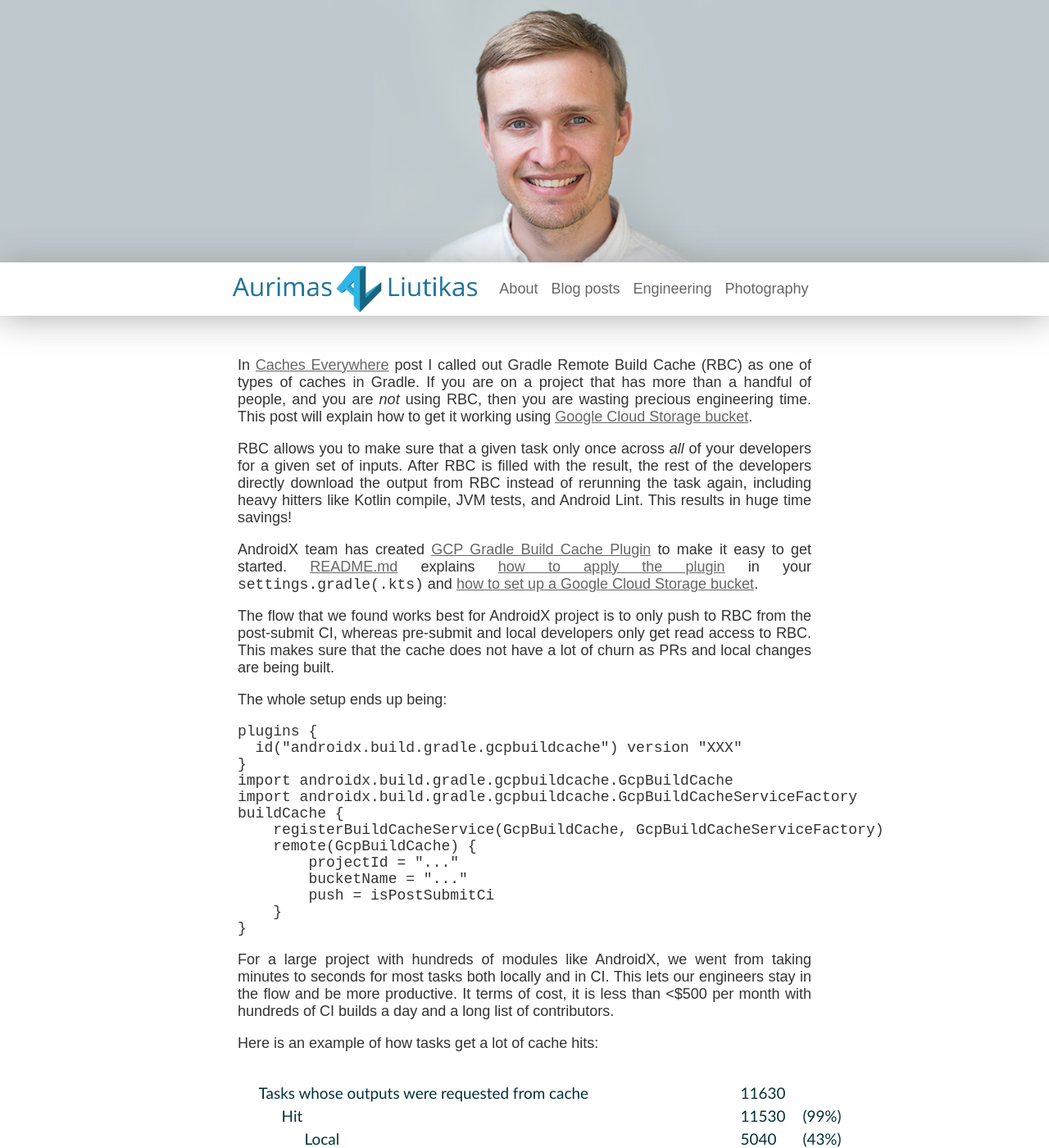
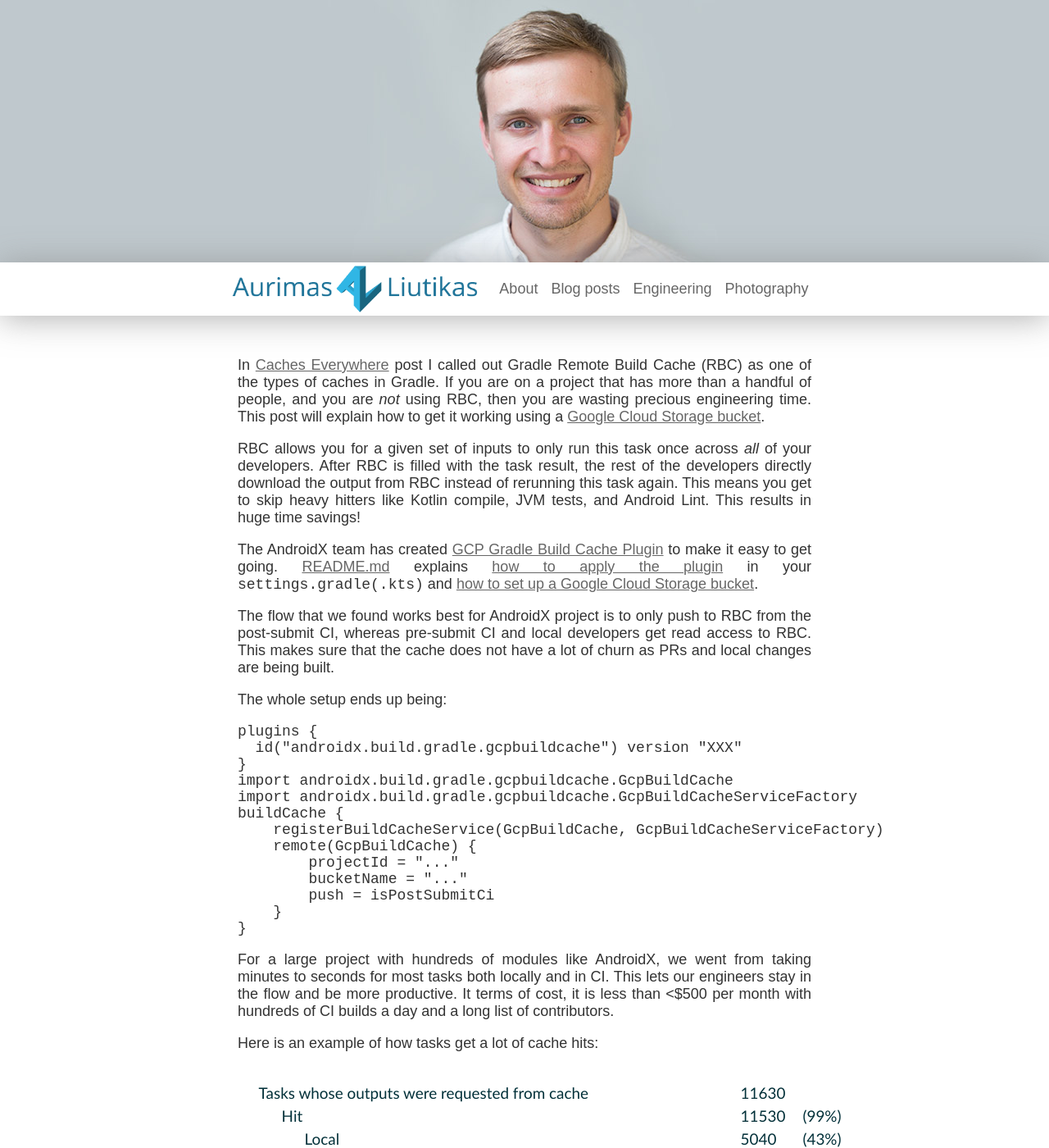
Before and after one commit to liutikas/liutikas.github.io, a Jekyll site: the page built from _posts/2022-07-13-Stop-Wasting-Time.md, in a window 1280 px wide and 1400 px high. Shown: the whole window at 82% size. Built offline with Jekyll 4.4.1, drawn with Linux system fonts in a browser that asks for light colours; some of the changed text lies outside the part shown.

Commit message:
Fix up some typos

```diff
--- a/_posts/2022-07-13-Stop-Wasting-Time.md
+++ b/_posts/2022-07-13-Stop-Wasting-Time.md
@@ -5,24 +5,24 @@
 ---
 
 In [Caches Everywhere]({% post_url 2022-04-19-Caches-Everywhere %}) post I called
-out Gradle Remote Build Cache (RBC) as one of types of caches in Gradle.
+out Gradle Remote Build Cache (RBC) as one of the types of caches in Gradle.
 If you are on a project that has more than a handful of people, and you are
 *not* using RBC, then you are wasting precious engineering time. This post will
-explain how to get it working using [Google Cloud Storage bucket](https://cloud.google.com/storage/docs/key-terms#buckets).
+explain how to get it working using a [Google Cloud Storage bucket](https://cloud.google.com/storage/docs/key-terms#buckets).
 
-RBC allows you to make sure that a given task only once across *all* of your
-developers for a given set of inputs. After RBC is filled with the result, the
+RBC allows you for a given set of inputs to only run this task once across
+*all* of your developers. After RBC is filled with the task result, the
 rest of the developers directly download the output from RBC instead of
-rerunning the task again, including heavy hitters like Kotlin compile, JVM tests,
-and Android Lint. This results in huge time savings!
+rerunning this task again. This means you get to skip heavy hitters like Kotlin
+compile, JVM tests, and Android Lint. This results in huge time savings!
 
-AndroidX team has created [GCP Gradle Build Cache Plugin](https://github.com/androidx/gcp-gradle-build-cache)
-to make it easy to get started. [README.md](https://github.com/androidx/gcp-gradle-build-cache#readme)
+The AndroidX team has created [GCP Gradle Build Cache Plugin](https://github.com/androidx/gcp-gradle-build-cache)
+to make it easy to get going. [README.md](https://github.com/androidx/gcp-gradle-build-cache#readme)
 explains [how to apply the plugin](https://github.com/androidx/gcp-gradle-build-cache#using-the-plugin)
 in your `settings.gradle(.kts)` and [how to set up a Google Cloud Storage bucket](https://github.com/androidx/gcp-gradle-build-cache#setting-up-google-cloud-platform-project).
 
 The flow that we found works best for AndroidX project is to only push to RBC
-from the post-submit CI, whereas pre-submit and local developers only get read
+from the post-submit CI, whereas pre-submit CI and local developers get read
 access to RBC. This makes sure that the cache does not have a lot of churn
 as PRs and local changes are being built.
 
@@ -53,5 +53,5 @@
 
 ![Screenshot of build scan showing cache hits](/assets/2022-07-13-cache-hits.png)
 
-You can also browse [AndroidX Gradle Enterprise site](https://ge.androidx.dev)
+You can also browse the [AndroidX Gradle Enterprise page](https://ge.androidx.dev)
 to see the remote cache hits for yourself instead of just taking my word for it.
```
